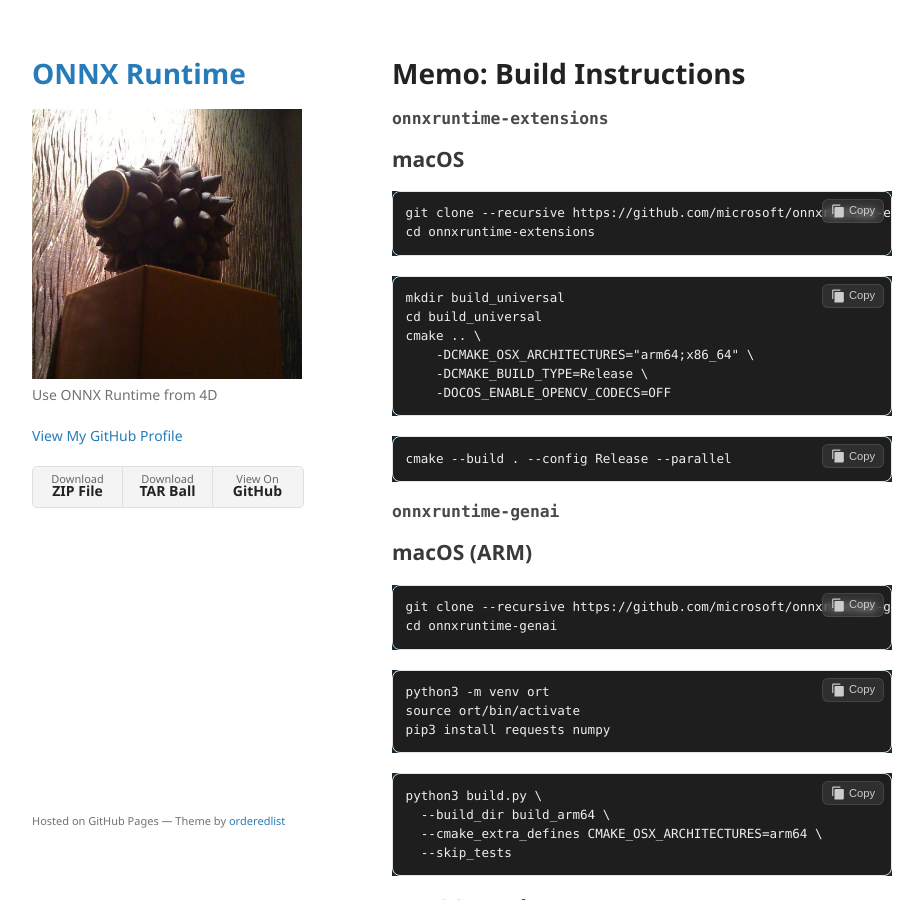
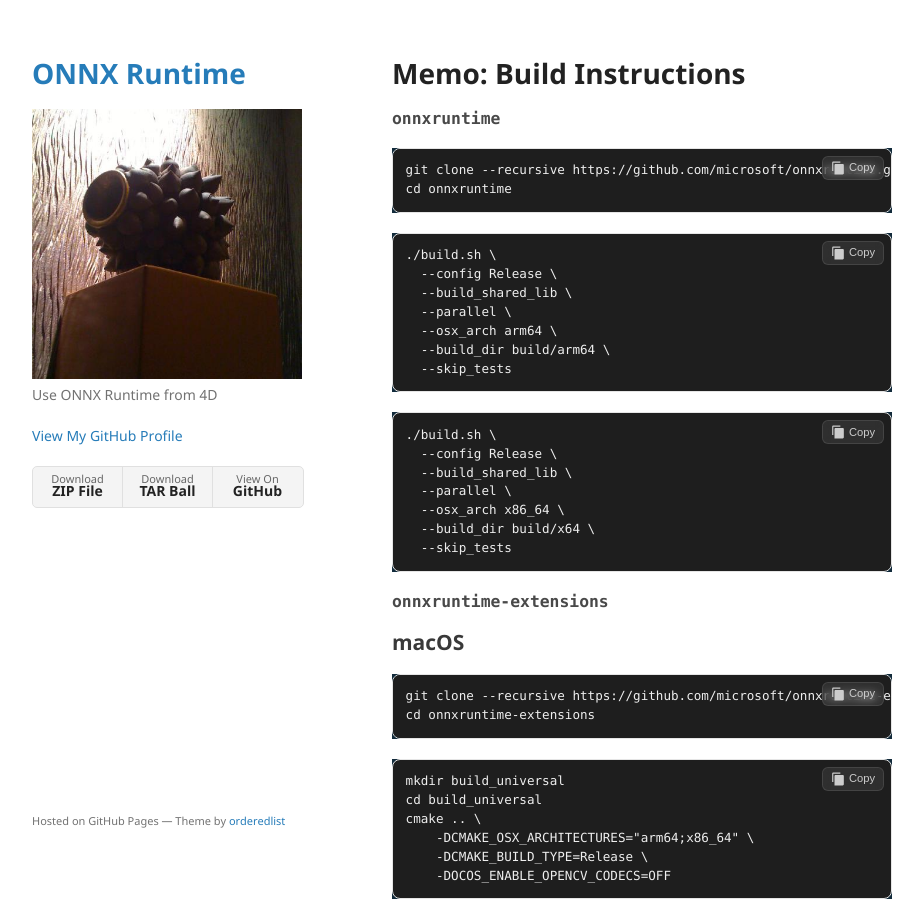
Before and after one commit to miyako/onnx-genai, a Jekyll site: the page built from build.md, in a window 1280 px wide and 900 px high. Shown: the whole window, without its empty margins (178-1101 px from the left). Built offline with Jekyll 4.4.1, drawn with Linux system fonts in a browser that asks for light colours.

Commit message:
Update build.md

````diff
--- a/build.md
+++ b/build.md
@@ -3,6 +3,33 @@
 ---
 
 # Memo: Build Instructions
+
+### `onnxruntime`
+
+```
+git clone --recursive https://github.com/microsoft/onnxruntime.git
+cd onnxruntime
+```
+
+```
+./build.sh \
+  --config Release \
+  --build_shared_lib \
+  --parallel \
+  --osx_arch arm64 \
+  --build_dir build/arm64 \
+  --skip_tests
+```
+
+```
+./build.sh \
+  --config Release \
+  --build_shared_lib \
+  --parallel \
+  --osx_arch x86_64 \
+  --build_dir build/x64 \
+  --skip_tests
+```
 
 ### `onnxruntime-extensions`
 
````
